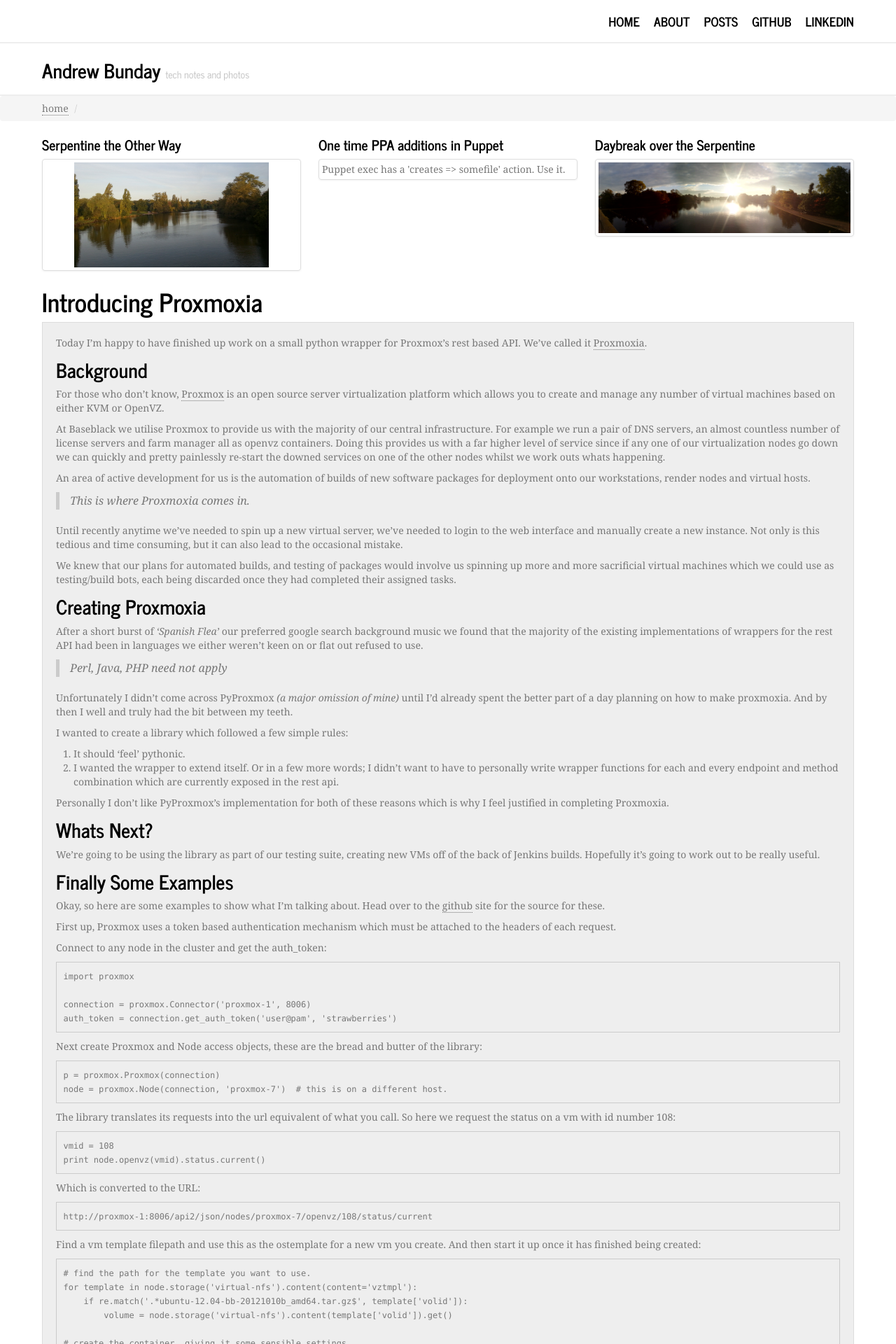
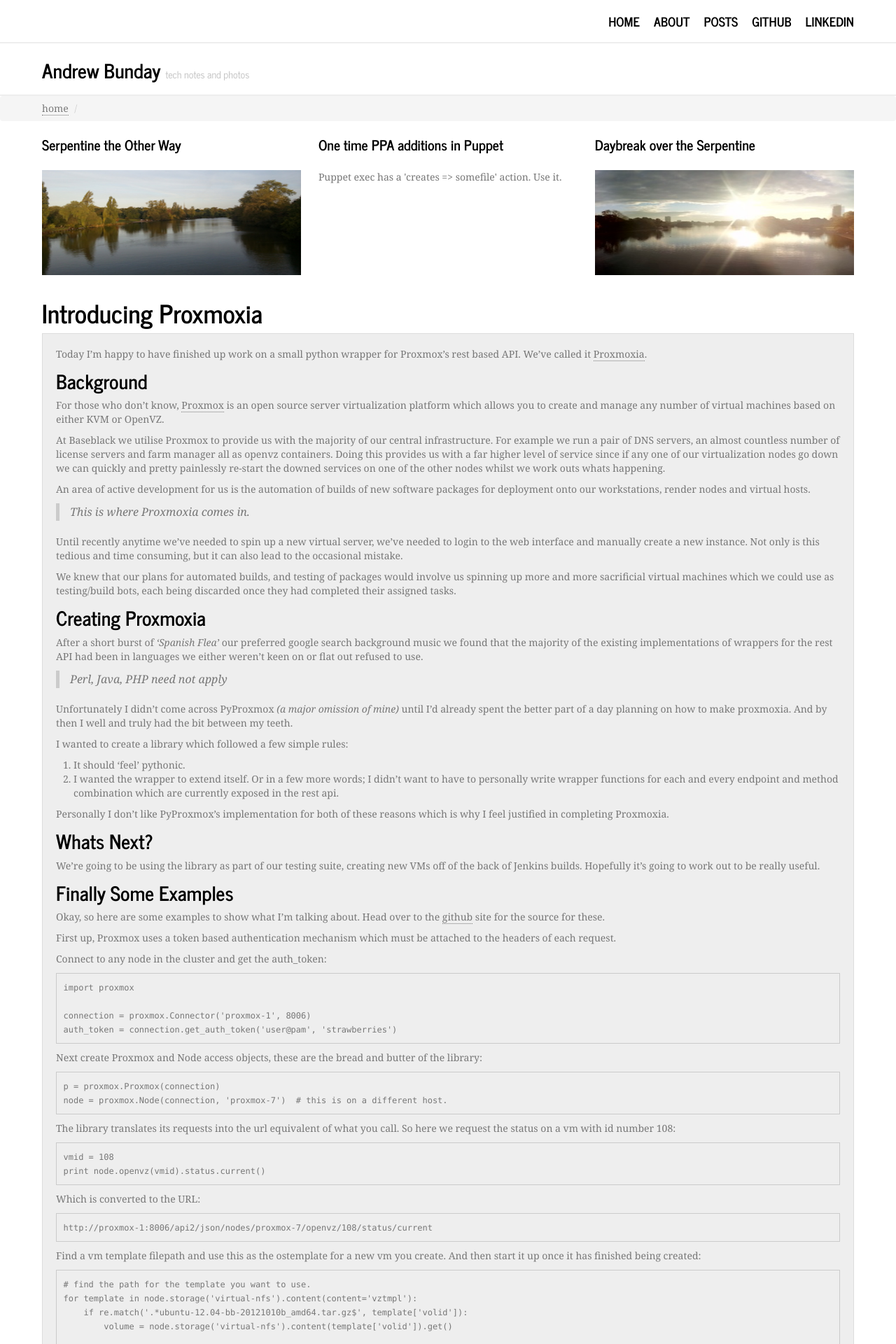
Before and after one commit to andrewbunday/andrewbunday.github.com, a Jekyll site: the page built from index.html, in a window 1280 px wide. Shown: the top 1920 px of the page at 70% size. Built offline with Jekyll 4.4.1, drawn with Linux system fonts in a browser that asks for light colours.

Commit message:
improved frontpage created lower overhead thumbnails added rss

```diff
--- a/_includes/head.html
+++ b/_includes/head.html
@@ -6,6 +6,7 @@
     <link rel="stylesheet" type="text/css" href="/bootstrap/css/bootstrap.min.css"/>
     <link rel="stylesheet" type="text/css" href="/assets/css/{{site.css.theme}}.css"/>
     <link rel="stylesheet" type="text/css" href="/assets/css/custom.css"/>
+    <link rel="alternate" type="application/rss+xml" title="RSS Feed for andrewbunday.co.uk" href="/rss.xml" />
 
     <script type="text/javascript" src="/assets/js/jquery.js"></script>
     <script src="/bootstrap/js/bootstrap.min.js" type="text/javascript"></script>
--- a/_layouts/default.html
+++ b/_layouts/default.html
@@ -10,13 +10,17 @@
             {% include breadcrumb.html %}
 
             <div class="container-fluid main-content">
-                <div class="row-fluid" style="margin-bottom:20px; margin-top:10px">
-                    {% for post in site.posts limit:3 offset:1%}
-                        <div class="span4 secondary-story-header">
-                            <h4><a href="{{ BASE_PATH }}{{ post.url }}">{{ post.title }}</a></h4>
-                            <div class=thumbnail>{{ post.synopsis }}</div>
-                        </div>
-                    {% endfor %}
+                <div class="row-fluid" style="margin-top:10px">
+                    <ul class="thumbnails">
+                        {% for post in site.posts limit:3 offset:1%}
+                            <li class="span4 secondary-story-header">  <!---->
+                                <!--<div class=thumbnail>-->
+                                    <h4><a href="{{ BASE_PATH }}{{ post.url }}">{{ post.title }}</a></h4>
+                                    {{ post.synopsis }}
+                                <!--</div>-->
+                            </li>
+                        {% endfor %}
+                    </ul>
                 </div>
                 <div class="row-fluid">
                     <div class="span12">
--- a/_posts/2012-10-15-daybreak-over-the-serpentine.markdown
+++ b/_posts/2012-10-15-daybreak-over-the-serpentine.markdown
@@ -2,7 +2,7 @@
 date: 2012-10-15 08:09AM
 layout: post
 title: "Daybreak over the Serpentine"
-synopsis: "<img src='/assets/img/photostream/2010-10-15_08.09.02.jpg'/>"
+synopsis: "<img src='/assets/photostream/thumbs/2010-10-15_08.09.02.jpg'/>"
 ---
 
-<a href='/assets/img/photostream/2010-10-15_08.09.02.jpg' target='_blank'><img src='/assets/img/photostream/2010-10-15_08.09.02.jpg'/></a>
+<a href='/assets/photostream/2010-10-15_08.09.02.jpg' target='_blank'><img src='/assets/photostream/2010-10-15_08.09.02.jpg'/></a>
--- a/_posts/2012-10-17-serpentine-the-other-way.markdown
+++ b/_posts/2012-10-17-serpentine-the-other-way.markdown
@@ -2,7 +2,7 @@
 date: 2012-10-17 09:46AM
 layout: post
 title: "Serpentine the Other Way"
-synopsis: "<img src='/assets/img/photostream/2012-10-17_08.06.52.jpg'/>"
+synopsis: "<img src='/assets/photostream/thumbs/2012-10-17_08.06.52.jpg'/>"
 ---
 
-<a href='/assets/img/photostream/2012-10-17_08.06.52.jpg' target='_blank'><img src='/assets/img/photostream/2012-10-17_08.06.52.jpg'/></a>
+<a href='/assets/photostream/2012-10-17_08.06.52.jpg' target='_blank'><img src='/assets/photostream/2012-10-17_08.06.52.jpg'/></a>
--- a/assets/css/custom.css
+++ b/assets/css/custom.css
@@ -11,16 +11,19 @@ html {
     min-height: 70px;
 }
 
-.secondary-story-header{
-    min-height: 150px;
+.secondary-story-header {
+    min-height: 200px;
+    max-height: 220px;
 }
 
-.secondary-story-header .thumbnail {
-    max-width: 400px;
+.secondary-story-header h4{
+    min-height: 40px;
+    vertical-align: text-top;
 }
 
-.secondary-story-header .thumbnail img{
+.secondary-story-header img{
     max-height: 150px;
+    width: 100%;
 }
 
 .h4-3em h4{
@@ -150,3 +153,15 @@ img.twitter {
     display: block;
   }
 }
+
+@media (max-width: 635px) {
+    .secondary-story-header h4{
+      min-height: 30px;
+      vertical-align: text-top;
+      font-size: 14px;
+    }
+
+    .secondary-story-header {
+      min-height: 150px;
+    }
+}
```
Also changed, not shown: rss.xml (added, +27 -0 lines), assets/photostream/2010-10-15_08.09.02.jpg (renamed from assets/img/photostream/2010-10-15_08.09.02.jpg), assets/photostream/2012-10-17_08.06.52.jpg (renamed from assets/img/photostream/2012-10-17_08.06.52.jpg), assets/photostream/thumbs/2010-10-15_08.09.02.jpg (added), assets/photostream/thumbs/2012-10-17_08.06.52.jpg (added).
